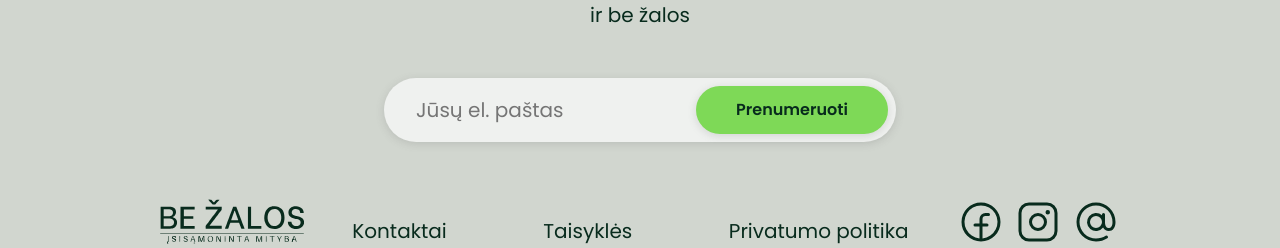
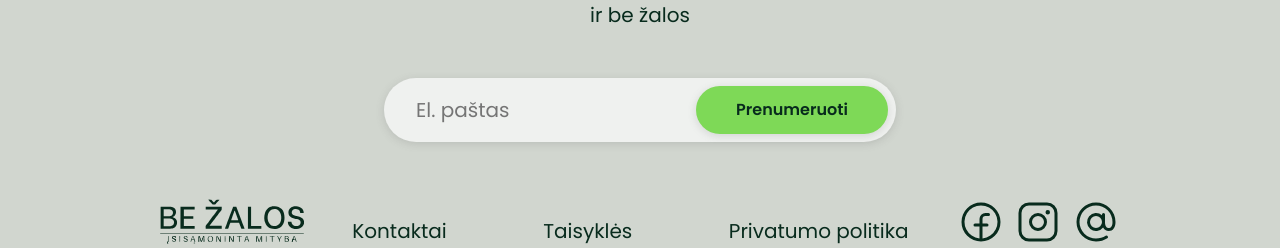
Before and after one commit to mikas1213/bezalos_frontend, a React (Vite) app: page / in a window 1280 px wide. Shown: the part 3199-3447 px from the top of the page. Built offline with nearby package versions, Linux system fonts and the light colour scheme; no server answers.

Commit message:
making newsletter

```diff
--- a/src/components/homepage/FooterSection.jsx
+++ b/src/components/homepage/FooterSection.jsx
@@ -3,9 +3,42 @@ import MainContainer from './ui/MainContainer';
 import { Link } from 'react-router-dom';
 import Logo from '../../assets/icons/svg/be-zalos-logo.svg';
 
+import axios from '../../api/axios/';
+import { useForm } from 'react-hook-form';
+import { useMutation } from '@tanstack/react-query';
+import toast from 'react-hot-toast';
+
 import { PiFacebookLogo, PiInstagramLogo, PiAt } from 'react-icons/pi';
 
 const FooterSection = () => {
+
+    const { register, formState: { errors }, setError, watch, handleSubmit } = useForm({ mode: 'onChange' });
+
+    const { mutate, isPending } = useMutation({
+        mutationFn: async (inputsData) => {
+            console.log(inputsData)
+            await axios.post('mailer/add', inputsData, {
+                headers: {'Content-Type': 'application/json'},
+                withCredentials: true
+            });
+        },
+        onSuccess: () => {
+            toast.success('Naujienlaiškis užprenumeruotas sėkmingas!');
+        },
+        onError: (err) => {
+            const { response: {data: {errors: serverErrors}} } = err;
+            const { path, msg } = serverErrors[0]
+            setError(path, { type: "server", message: msg });
+        }
+    });
+
+    const submit = ({ email }) => {
+        mutate({
+            email: email.toLowerCase().trim(),
+        });
+    };
+
+
 
     return (
         <footer className={styles.footerSection}>
@@ -17,12 +50,26 @@ const FooterSection = () => {
                 <div className={styles.footerText}>
                     <p>Gauk palaikymą ir mokslu grįstą informaciją, kaip pagaliau pasiekti ilgalaikių rezultatų su meile ir be žalos</p>
                 </div>
-                <div className={styles.footerEmail}>
-                    <div>
-                        <input type='email' placeholder='Jūsų el. paštas'/>
-                        <button>Prenumeruoti</button>
+
+                <form className={styles.newsletterEmail} onSubmit={handleSubmit(submit)}>
+                    <div className={styles.footerEmail}>
+                        <div>
+                            <input type='email'
+                                placeholder='El. paštas'
+                                className={`${errors.email && styles.invalid || !!watch('email') && !errors.email && styles.valid}`}
+                                {...register('email', {
+                                required: 'Neįvestas el. paštas',
+                                pattern: {
+                                    value: /\S+@\S+\.\S+/,
+                                    message: 'Neteisingai įvestas el. pašto adresas'
+                                }
+                            })} autoComplete='off' />
+                            <button disabled={isPending ? true : false}>Prenumeruoti</button>
+                            {errors.email && <span className={styles.inputError}>{errors?.email?.message}</span>}
+                        </div>
                     </div>
-                </div>
+                </form>
+
                 <div className={styles.footerTop}>
                     <div className={styles.footerLogo}>
                         <img src={Logo} alt='logo' className={styles.logoIcon} onClick={() => window.scrollTo(0, 0)}/>
--- a/src/components/homepage/FooterSection.module.css
+++ b/src/components/homepage/FooterSection.module.css
@@ -27,7 +27,10 @@
     font-size: var(--font-size-dynamic-h6-lg);
     margin: 2rem 0;
 }
-
+/* .newsletterEmail {
+    display: flex;
+    flex-direction: column;
+} */
 .footerEmail {
     display: flex;
     justify-content: center;
@@ -54,6 +57,30 @@
     box-shadow: rgba(99, 99, 99, 0.2) 0px 2px 8px 0px;
 }
 
+.inputError {
+    position: absolute;
+    top: 105%;
+    left: 5%;
+    color: var(--color-error);
+    font-weight: 500;
+    font-size: var(--font-size-dynamic-p-sm);
+}
+
+.footerEmail input:focus {
+    outline: 1.5px solid var(--color-text-dark);
+    transition: outline 0.1s ease;
+}
+
+.footerEmail input.invalid {
+    outline: 1.5px solid var(--color-error);
+    transition: outline 0.2s ease;
+}
+
+.footerEmail input.valid {
+    outline: 1.5px solid var(--color-success);
+    transition: outline 0.2s ease;
+}
+
 .footerEmail button {
     position: absolute;
     border: none;
@@ -76,6 +103,13 @@
 }
 .footerEmail button:active {
     background-color: #80cd66;
+}
+
+.footerEmail button:disabled {
+    cursor: not-allowed;
+    color: #eff1ef;
+    background: #a7aba6;
+
 }
 
 .footerTop {
```
